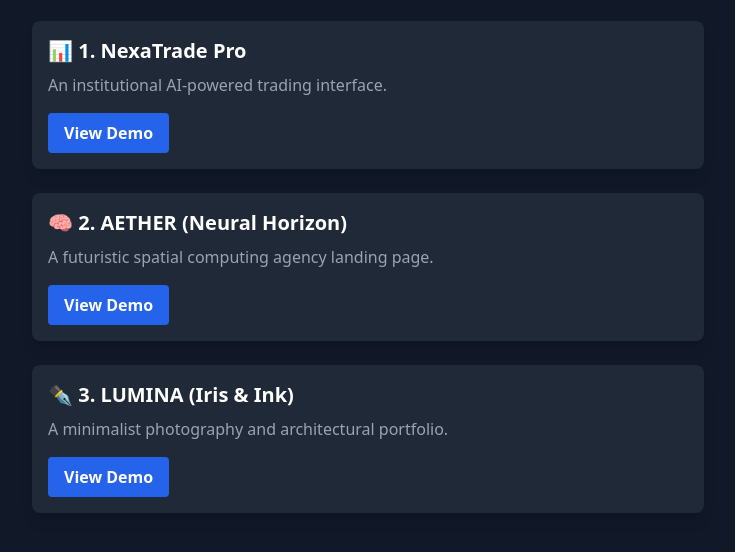
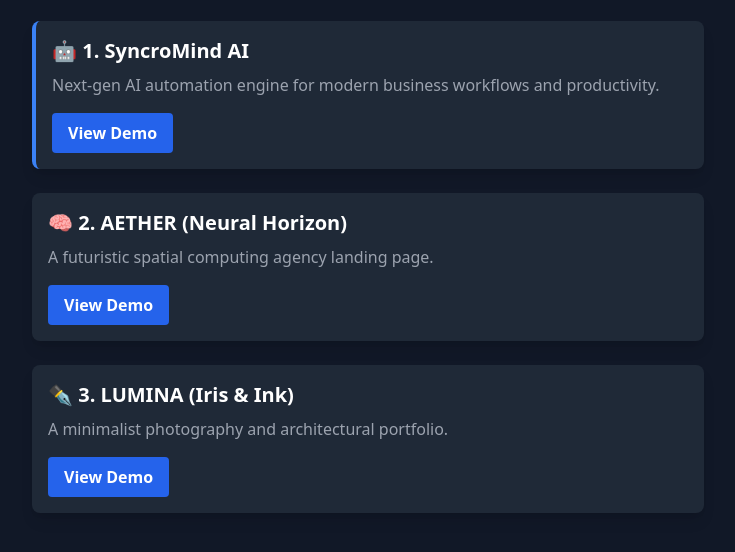
Before and after one commit to ibrahimk334433/Crypto-Web3-Landing-Pages, a plain HTML site: page index.html in a window 1280 px wide. Shown: the part 72-624 px from the top of the page, without its empty margins (272-1007 px from the left). Drawn offline with nearby package versions, Linux system fonts and the light colour scheme.

Commit message:
Update index.html

```diff
--- a/index.html
+++ b/index.html
@@ -11,10 +11,10 @@
         <h1 class="text-3xl font-bold mb-6 border-b border-gray-700 pb-2">Featured Projects</h1>
 
         <div class="space-y-6">
-            <div class="p-4 bg-gray-800 rounded-lg shadow-lg">
-                <h3 class="text-xl font-semibold mb-2">📊 1. NexaTrade Pro</h3>
-                <p class="text-gray-400 mb-4">An institutional AI-powered trading interface.</p>
-                <a href="Quantitative%20Trading.html" class="inline-block bg-blue-600 hover:bg-blue-700 text-white font-bold py-2 px-4 rounded transition">View Demo</a>
+            <div class="p-4 bg-gray-800 rounded-lg shadow-lg border-l-4 border-blue-500">
+                <h3 class="text-xl font-semibold mb-2">🤖 1. SyncroMind AI</h3>
+                <p class="text-gray-400 mb-4">Next-gen AI automation engine for modern business workflows and productivity.</p>
+                <a href="AI-Automation-Dashboard.html" class="inline-block bg-blue-600 hover:bg-blue-700 text-white font-bold py-2 px-4 rounded transition">View Demo</a>
             </div>
 
             <div class="p-4 bg-gray-800 rounded-lg shadow-lg">
```
